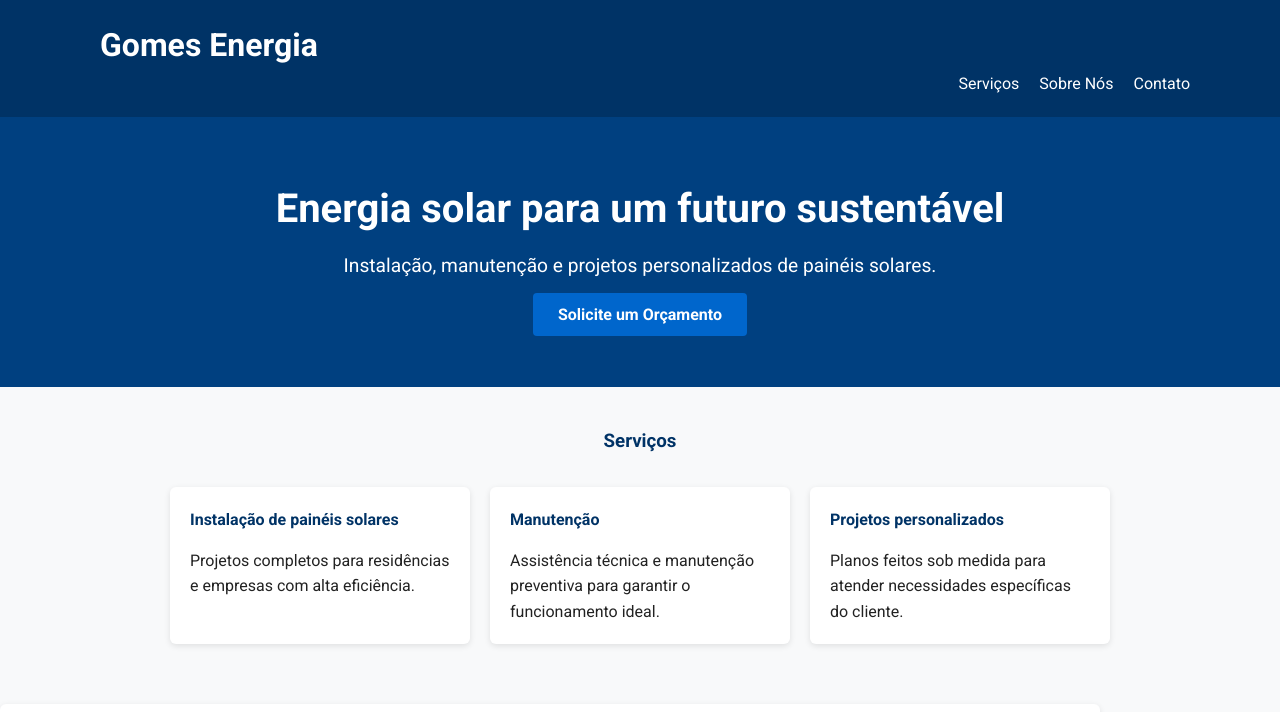
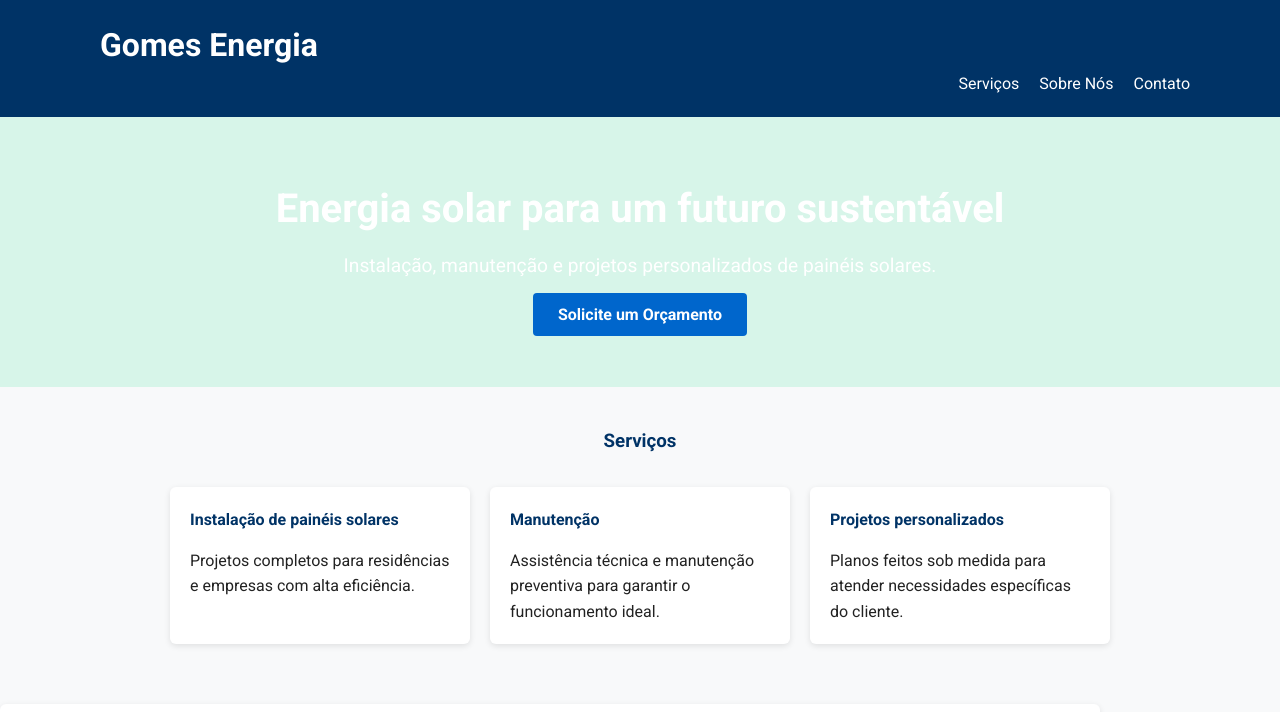
Before and after one commit to JoseRodrigues2025/GomesEnergia, a plain HTML site: page index.html in a window 1280 px wide. Shown: the top 712 px of the page. Drawn offline with Linux system fonts and the light colour scheme.

Commit message:
Update styles.css

```diff
--- a/styles.css
+++ b/styles.css
@@ -51,7 +51,7 @@ nav ul li a:hover {
 }
 
 .hero {
-  background-color: #004080;
+  background-color: #d7f5e9;
   color: white;
   padding: 60px 0;
   text-align: center;
```
